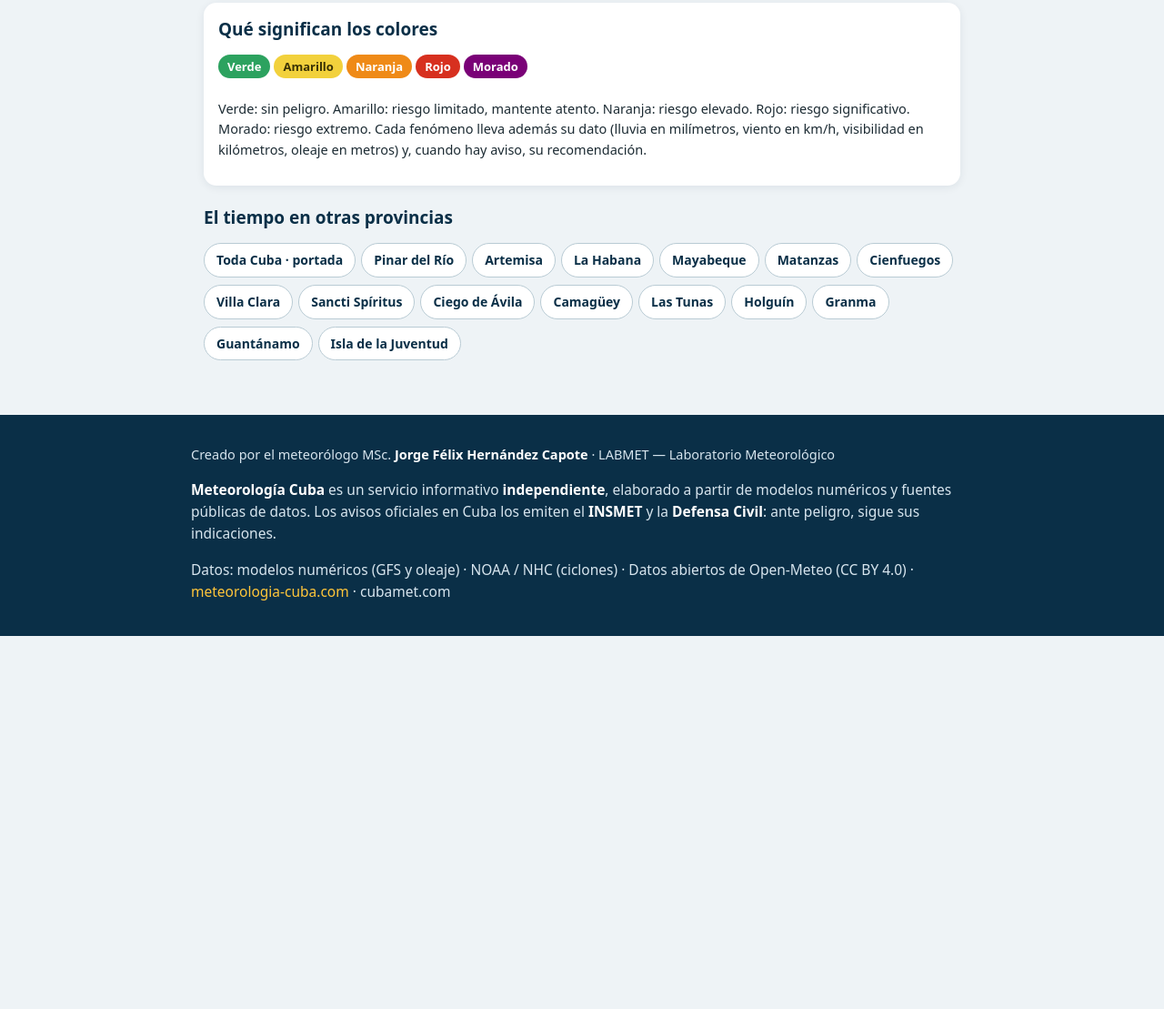
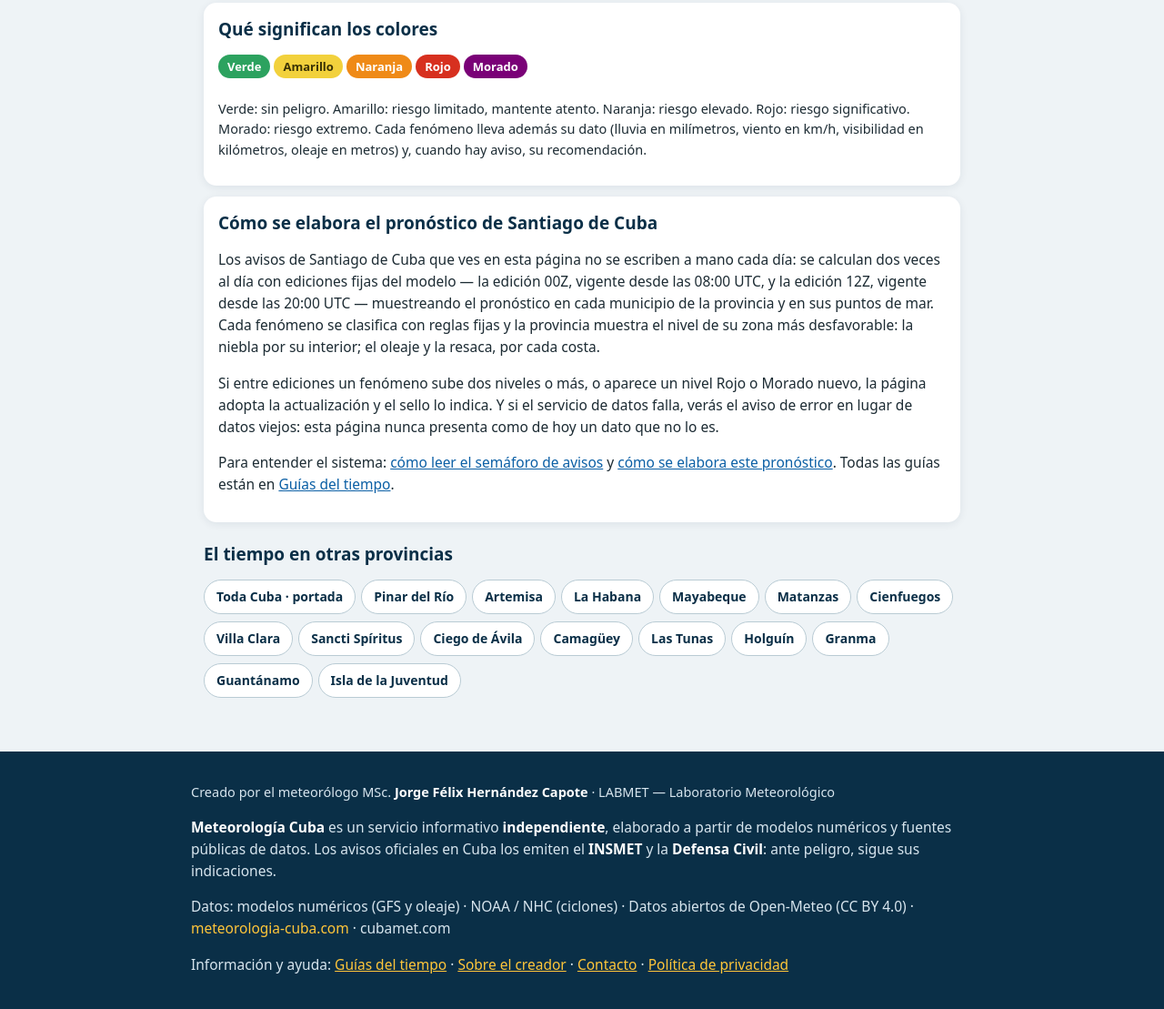
Before and after one commit to jorgehc2490-web/meteorologia-cuba, a plain HTML site: page santiago-de-cuba/index.html in a window 1280 px wide. Shown: the part 1032-2141 px from the top of the page at 91% size. Before the commit the page ends 1731 px from the top, so only its background shows below. Drawn offline with Linux system fonts and the light colour scheme; no server answers.

Commit message:
AdSense: privacidad, sobre el creador, contacto y guías

```diff
--- a/santiago-de-cuba/index.html
+++ b/santiago-de-cuba/index.html
@@ -74,6 +74,7 @@ footer.mc .in{max-width:860px;margin:0 auto;font-size:13.5px;line-height:1.6}
 footer.mc b{color:#fff}
 footer.mc .cred{font-size:14.5px}
 .gold{color:var(--gold)}
+footer.mc a{color:#ffc63a}
 </style>
 </head>
 <body>
@@ -121,6 +122,12 @@ footer.mc .cred{font-size:14.5px}
 <p><span style="background:#2ca25f;color:#fff">Verde</span><span style="background:#f2d13c;color:#3a3205">Amarillo</span><span style="background:#ef8a17;color:#fff">Naranja</span><span style="background:#d7301f;color:#fff">Rojo</span><span style="background:#7a0177;color:#fff">Morado</span></p>
 <p style="font-size:14.5px">Verde: sin peligro. Amarillo: riesgo limitado, mantente atento. Naranja: riesgo elevado. Rojo: riesgo significativo. Morado: riesgo extremo. Cada fenómeno lleva además su dato (lluvia en milímetros, viento en km/h, visibilidad en kilómetros, oleaje en metros) y, cuando hay aviso, su recomendación.</p>
 </div>
+<div class="card">
+<h2 style="margin-top:2px">Cómo se elabora el pronóstico de Santiago de Cuba</h2>
+<p>Los avisos de Santiago de Cuba que ves en esta página no se escriben a mano cada día: se calculan dos veces al día con ediciones fijas del modelo — la edición 00Z, vigente desde las 08:00 UTC, y la edición 12Z, vigente desde las 20:00 UTC — muestreando el pronóstico en cada municipio de la provincia y en sus puntos de mar. Cada fenómeno se clasifica con reglas fijas y la provincia muestra el nivel de su zona más desfavorable: la niebla por su interior; el oleaje y la resaca, por cada costa.</p>
+<p>Si entre ediciones un fenómeno sube dos niveles o más, o aparece un nivel Rojo o Morado nuevo, la página adopta la actualización y el sello lo indica. Y si el servicio de datos falla, verás el aviso de error en lugar de datos viejos: esta página nunca presenta como de hoy un dato que no lo es.</p>
+<p>Para entender el sistema: <a href="/guias/semaforo-de-avisos" style="color:#0b5fa5">cómo leer el semáforo de avisos</a> y <a href="/guias/como-se-elabora-el-pronostico" style="color:#0b5fa5">cómo se elabora este pronóstico</a>. Todas las guías están en <a href="/guias" style="color:#0b5fa5">Guías del tiempo</a>.</p>
+</div>
 <h2>El tiempo en otras provincias</h2>
 <p class="otras"><a href="/">Toda Cuba · portada</a><a href="/pinar-del-rio">Pinar del Río</a><a href="/artemisa">Artemisa</a><a href="/la-habana">La Habana</a><a href="/mayabeque">Mayabeque</a><a href="/matanzas">Matanzas</a><a href="/cienfuegos">Cienfuegos</a><a href="/villa-clara">Villa Clara</a><a href="/sancti-spiritus">Sancti Spíritus</a><a href="/ciego-de-avila">Ciego de Ávila</a><a href="/camaguey">Camagüey</a><a href="/las-tunas">Las Tunas</a><a href="/holguin">Holguín</a><a href="/granma">Granma</a><a href="/guantanamo">Guantánamo</a><a href="/isla-de-la-juventud">Isla de la Juventud</a></p>
 </main>
@@ -128,7 +135,7 @@ footer.mc .cred{font-size:14.5px}
 <p class="cred">Creado por el meteorólogo MSc. <b>Jorge Félix Hernández Capote</b> · LABMET — Laboratorio Meteorológico</p>
 <p><b>Meteorología Cuba</b> es un servicio informativo <b>independiente</b>, elaborado a partir de modelos numéricos y fuentes públicas de datos. Los avisos oficiales en Cuba los emiten el <b>INSMET</b> y la <b>Defensa Civil</b>: ante peligro, sigue sus indicaciones.</p>
 <p>Datos: modelos numéricos (GFS y oleaje) · NOAA / NHC (ciclones) · Datos abiertos de Open-Meteo (CC BY 4.0) · <span class="gold">meteorologia-cuba.com</span> · cubamet.com</p>
-</div></footer>
+<p>Información y ayuda: <a href="/guias">Guías del tiempo</a> · <a href="/sobre-el-creador">Sobre el creador</a> · <a href="/contacto">Contacto</a> · <a href="/privacidad">Política de privacidad</a></p></div></footer>
 <script src="/provincia-motor.js"></script>
 
 <script>
```
